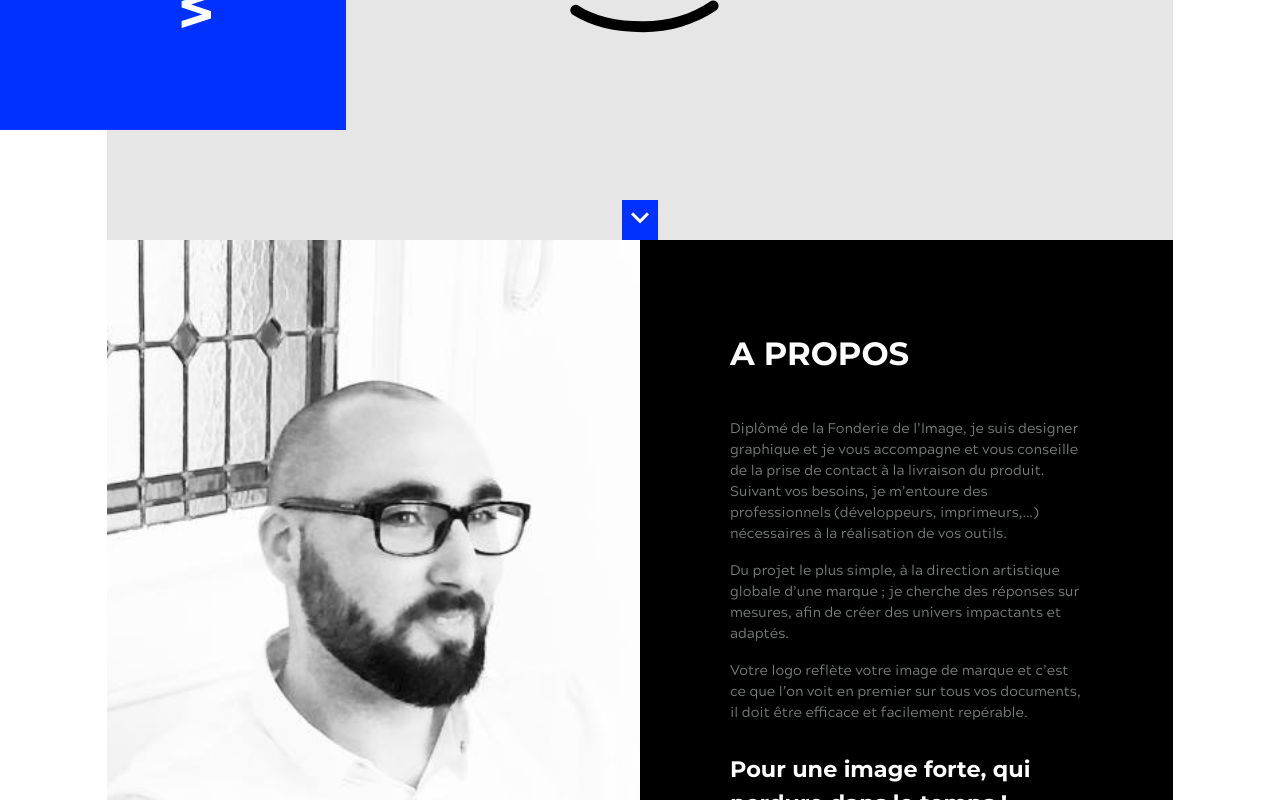
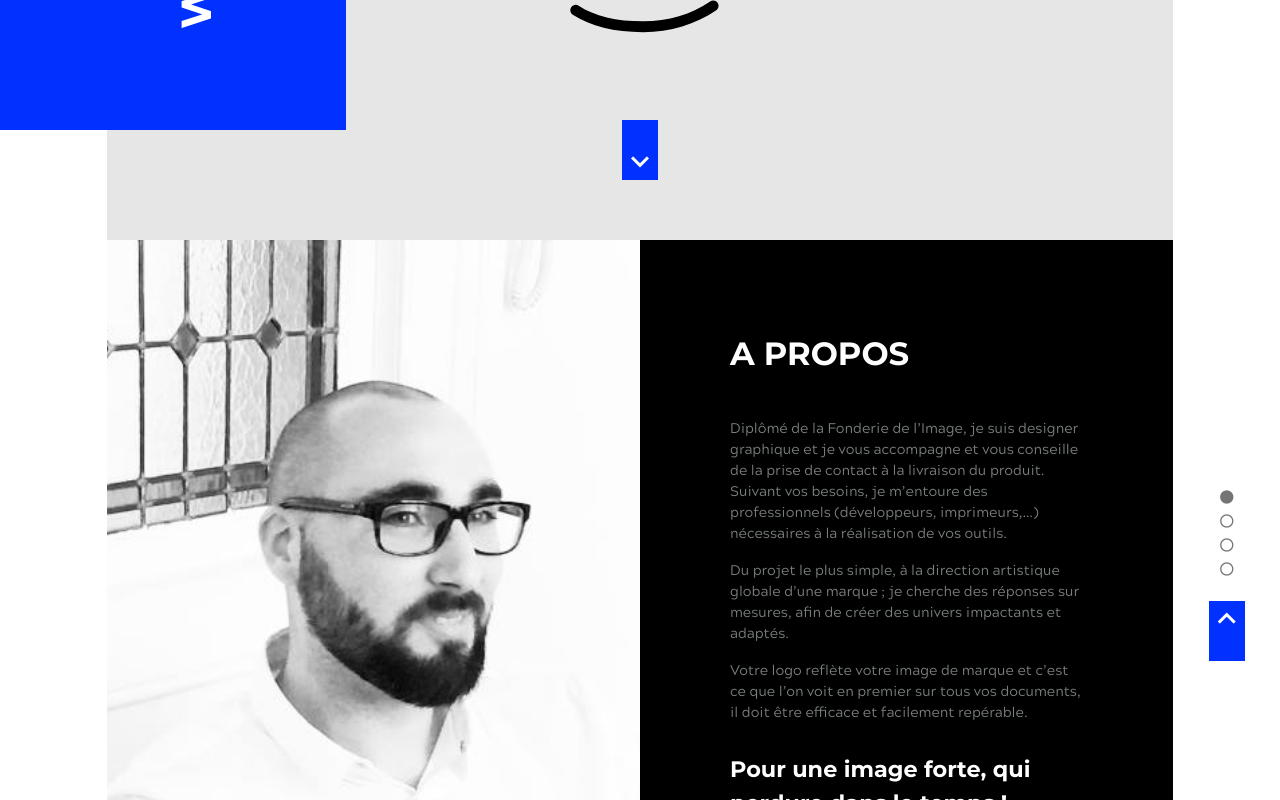
Before and after one commit to vcastro45/MiSo, a Vue app: page / in a window 1280 px wide. Shown: the part 560-1360 px from the top of the page. Built offline with nearby package versions, Linux system fonts and the light colour scheme.

Commit message:
fix TS errors and adding Arrow animation on hover

```diff
--- a/src/Views/Home.vue
+++ b/src/Views/Home.vue
@@ -32,15 +32,15 @@ export default class Home extends Vue {
     let offsetTop = window.pageYOffset || document.documentElement.scrollTop
     forEach(this.$refs, (ref: any, key) => {
       if (offsetTop >= ref.$el.offsetTop - 60) {
-        if (this.$refs[key].$el !== this.focusOn) {
-          this.focusOn = this.$refs[key].$el
+        if ((this as any).$refs[key].$el !== this.focusOn) {
+          this.focusOn = (this as any).$refs[key].$el
         }
       }
     })
   }
 
   @Watch('focusOn')
-  onFocusOnChanged(newVal: any) {
+  onFocusOnChanged (newVal: any) {
     // console.log(this.focusOn)
   }
 
--- /dev/null
+++ b/src/components/Arrow.vue
@@ -0,0 +1,55 @@
+<template>
+  <router-link class="arrow" :class="direction" :to="to">
+    <v-layout column style="height: 100%;" :justify-end="direction === 'down'">
+      <v-icon large class="white--text" :class="direction">mdi-chevron-{{ direction }}</v-icon>
+    </v-layout>
+  </router-link>
+</template>
+
+<script lang="ts">
+import { Vue, Component, Prop } from 'vue-property-decorator'
+
+type Direction = 'down' | 'up'
+
+@Component
+export default class Arrow extends Vue {
+  @Prop({ type: String, default: 'down' })
+  direction: Direction
+
+  @Prop({ type: [ Object, String ], required: true })
+  to: any
+}
+</script>
+
+<style scoped>
+  .arrow {
+    display: inline-block;
+    text-decoration: none;
+    background-color: #0031FF;
+    height: 60px;
+    width: 36px;
+    position: relative;
+  }
+
+  .arrow .icon {
+    position: relative;
+  }
+
+  .arrow.down:hover .icon {
+    animation: arrowDown .5s ease-in 0s infinite;
+  }
+
+  .arrow.up:hover .icon {
+    animation: arrowTop .5s ease-in 0s infinite;
+  }
+
+  @keyframes arrowDown {
+    from { top: 0; }
+    to { top: 10px; }
+  }
+
+  @keyframes arrowTop {
+    from { top: 10px; }
+    to { top: 0; }
+  }
+</style>
--- a/src/components/Home/APropos.vue
+++ b/src/components/Home/APropos.vue
@@ -1,6 +1,7 @@
 <template>
 	<div class="a-propos" id="a-propos">
-		<v-layout wrap fill-height justify-center>
+		<v-layout wrap fill-height>
+			<v-spacer class="hidden-sm-and-down"/>
 			<v-flex xs12 md5 class="miso-picture"/>
 			<v-flex xs12 md5 class="miso-resume white--text">
 				<h2>A PROPOS</h2>
@@ -21,14 +22,32 @@ sur tous vos documents, il doit être efficace et facilement repérable.
 				</p>
 				<h3>Pour une image forte, qui perdure dans le temps !</h3>
 			</v-flex>
+			<v-flex md1 class="hidden-sm-and-down">
+				<v-layout column justify-center fill-height>
+					<v-icon small>mdi-checkbox-blank-circle</v-icon>
+					<v-icon small class="mt-2">mdi-checkbox-blank-circle-outline</v-icon>
+					<v-icon small class="mt-2">mdi-checkbox-blank-circle-outline</v-icon>
+					<v-icon small class="mt-2">mdi-checkbox-blank-circle-outline</v-icon>
+					<v-flex shrink>
+						<v-layout wrap justify-center>
+							<arrow class="arrow mt-4" direction="up" :to="{ name: 'Home' }"/>
+						</v-layout>
+					</v-flex>
+				</v-layout>
+			</v-flex>
 		</v-layout>
 	</div>
 </template>
 
 <script lang="ts">
 import { Vue, Component } from 'vue-property-decorator'
+import Arrow from '@/components/Arrow.vue'
 
-@Component
+@Component({
+  components: {
+    Arrow
+  }
+})
 export default class APropos extends Vue {
 
 }
--- a/src/components/Home/Contact.vue
+++ b/src/components/Home/Contact.vue
@@ -50,8 +50,9 @@ import { Vue, Component } from 'vue-property-decorator'
 import TextInput from '../TextInput.vue'
 
 @Component({
-  components: {TextInput},
-  TextInput
+  components: {
+    TextInput
+  }
 })
 export default class Contact extends Vue {
   valid: boolean = true
@@ -68,8 +69,12 @@ export default class Contact extends Vue {
       this.valid = false
     } else {
       this.valid = true
-      console.log('submit')
+      this.sendMessage()
     }
+  }
+
+  private sendMessage () {
+    // TODO
   }
 }
 </script>
--- a/src/components/Home/Introduction.vue
+++ b/src/components/Home/Introduction.vue
@@ -10,7 +10,7 @@
 		<v-spacer/>
 		<v-flex xs10 class="eye-frame">
 			<eye class="eye"/>
-			<router-link class="go-next" to="a-propos"><v-icon large class="white--text">mdi-chevron-down</v-icon></router-link>
+      <arrow to="a-propos" class="go-next"/>
 		</v-flex>
 		<v-flex xs1>
 			<v-layout column wrap justify-center fill-height class="social">
@@ -27,10 +27,12 @@
 <script lang="ts">
 import { Vue, Component } from 'vue-property-decorator'
 import Eye from './Eye.vue'
+import Arrow from '../Arrow.vue'
 
 @Component({
   components: {
-	  Eye
+	  Eye,
+    Arrow
   }
 })
 export default class Introduction extends Vue {
@@ -72,15 +74,11 @@ export default class Introduction extends Vue {
   background-color: #E6E6E6;
 }
 
-.introduction .go-next {
-  display: inline-block;
-  text-decoration: none;
-  background-color: #0031FF;
-  height: 40px;
+.go-next {
   position: absolute;
   bottom: 0;
   left: 50%;
-  transform: translateX(-50%);
+  transform: translate(-50%, -100%);
 }
 
 .social i {
--- a/src/components/TextInput.vue
+++ b/src/components/TextInput.vue
@@ -8,7 +8,7 @@
   </v-layout>
 </template>
 <script lang="ts">
-import { Vue, Component, Prop, Watch } from 'vue-property-decorator'
+import { Vue, Component, Prop } from 'vue-property-decorator'
 
 @Component
 export default class TextInput extends Vue {
```
Also changed, not shown: src/components/NavMenu.vue (+6 -6 lines). Lines whose indentation alone changed are shown as unchanged.
